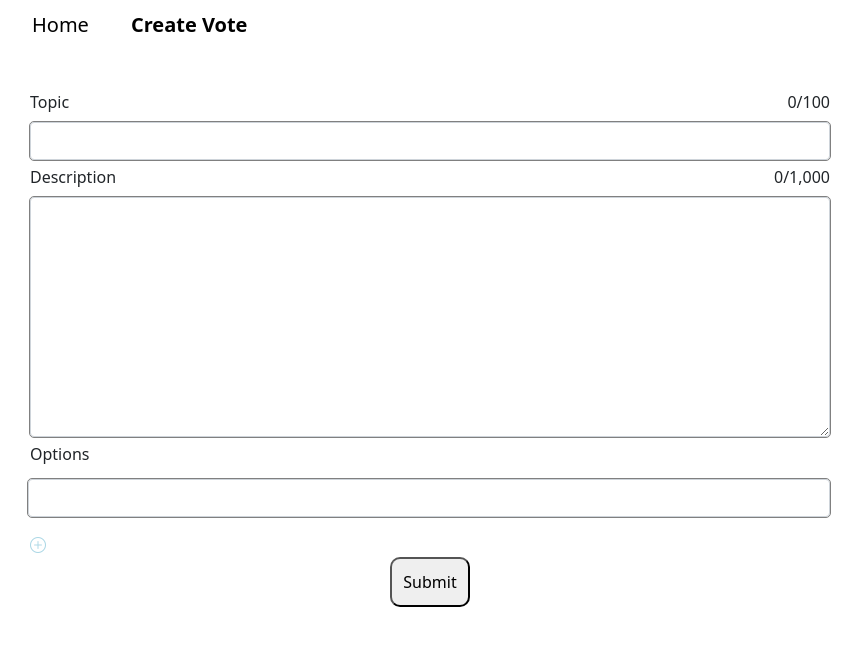
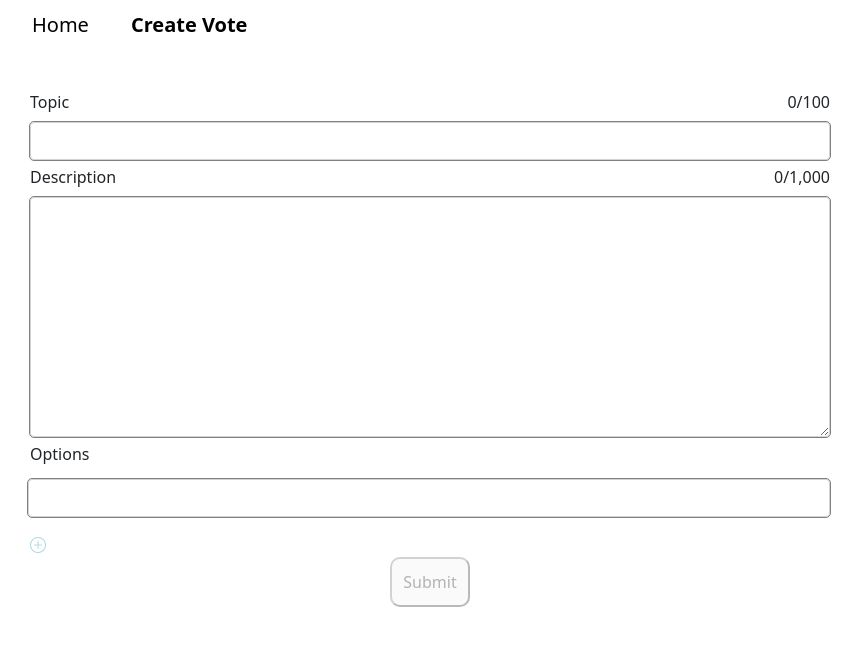
Before and after one commit to PAFFx/voting-app, an Angular app: page /create-vote in a window 1280 px wide. Shown: the top 646 px of the page, without its empty margins (0-867 px from the left). Built offline with nearby package versions, Linux system fonts and the light colour scheme.

Commit message:
read create-vote form

```diff
--- a/src/app/components/nav-bar/nav-bar.component.html
+++ b/src/app/components/nav-bar/nav-bar.component.html
@@ -3,7 +3,11 @@
         Home
     </button>
     <div style="width: 10px"></div>
-  <button routerLink="/create-vote" routerLinkActive="active" class="header-button">
+    <button
+        routerLink="/create-vote"
+        routerLinkActive="active"
+        class="header-button"
+    >
         Create Vote
     </button>
 </mat-toolbar>
--- a/src/app/components/nav-bar/nav-bar.component.ts
+++ b/src/app/components/nav-bar/nav-bar.component.ts
@@ -1,4 +1,4 @@
-import { Component, Input } from '@angular/core'
+import { Component } from '@angular/core'
 import { MatMenuModule } from '@angular/material/menu'
 import { MatToolbarModule } from '@angular/material/toolbar'
 
@@ -11,6 +11,4 @@ import { RouterLink, RouterLinkActive } from '@angular/router'
   styleUrls: ['./nav-bar.component.scss'],
   imports: [MatMenuModule, MatToolbarModule, RouterLink, RouterLinkActive],
 })
-export class NavBar {
-  @Input() page: string = 'home'
-}
+export class NavBar { }
--- a/src/app/pages/create-vote/create-vote.component.html
+++ b/src/app/pages/create-vote/create-vote.component.html
@@ -1,41 +1,70 @@
-<header>
-  <nav-bar />
-</header>
+<nav-bar></nav-bar>
 
 <body>
     <div class="frame">
+        <form [formGroup]="createVoteGroup" (submit)="onSubmit()">
             <div>
                 <div class="space-between-row">
                     <label for="form-label" class="form-label">Topic</label>
                     <label for="form-label" class="form-label">0/100</label>
                 </div>
-      <input type="text" class="form-control" id="topic-form" />
+                <input
+                    type="text"
+                    class="form-control"
+                    formControlName="topicName"
+                />
             </div>
 
             <div>
                 <div class="space-between-row">
-        <label for="form-label" class="form-label">Description</label>
+                    <label for="form-label" class="form-label"
+                        >Description</label
+                    >
                     <label for="form-label" class="form-label">0/1,000</label>
                 </div>
-      <textarea type="text" class="form-control wide" id="topic-form"></textarea>
+                <textarea
+                    type="text"
+                    class="form-control wide"
+                    formControlName="description"
+                ></textarea>
             </div>
 
             <div>
                 <label for="form-label" class="form-label">Options</label>
 
                 <ul>
-        <li *ngFor="let option of optionForms" class="no-bullets">
-          <input type="text" class="form-control" id="topic-form" />
+                    <li
+                        *ngFor="
+                            let option of optionForms.controls;
+                            let i = index
+                        "
+                        class="no-bullets"
+                    >
+                        <input
+                            type="text"
+                            class="form-control"
+                            [formControl]="option"
+                        />
                     </li>
                 </ul>
             </div>
 
             <div style="width: 100%; justify-content: start; margin-top: 10px">
-      <i class="bi bi-plus-circle add-option" (click)="addOption()"></i>
+                <i
+                    class="bi bi-plus-circle add-option"
+                    (click)="addOption()"
+                ></i>
             </div>
 
             <div style="display: flex; width: 100%; justify-content: center">
-      <button type="submit" class="submit-btn">Submit</button>
+                <button
+                    type="submit"
+                    class="submit-btn"
+                    [disabled]="!createVoteGroup.valid"
+                >
+                    Submit
+                </button>
             </div>
+        </form>
     </div>
 </body>
--- a/src/app/pages/create-vote/create-vote.component.ts
+++ b/src/app/pages/create-vote/create-vote.component.ts
@@ -2,19 +2,51 @@ import { Component } from '@angular/core'
 import { CommonModule } from '@angular/common'
 
 import { NavBar } from '../../components/nav-bar/nav-bar.component'
-import { BootstrapIcons, BootstrapIconsModule } from 'ng-bootstrap-icons'
+import {
+  FormControl,
+  FormGroup,
+  FormArray,
+  ReactiveFormsModule,
+  Validators,
+} from '@angular/forms'
 
 @Component({
   selector: 'create-vote',
   standalone: true,
   templateUrl: './create-vote.component.html',
   styleUrl: './create-vote.component.scss',
-  imports: [NavBar, CommonModule],
+  imports: [NavBar, CommonModule, ReactiveFormsModule],
 })
 export class CreateVote {
-  optionForms: string[] = ['']
+  optionsCount: number = 1
+  optionForms = new FormArray([new FormControl('', Validators.required)])
 
+  constructor() {
+    console.log('hello')
+  }
+
+  createVoteGroup = new FormGroup({
+    topicName: new FormControl('', [
+      Validators.required,
+      Validators.maxLength(100),
+    ]),
+    description: new FormControl('', [
+      Validators.required,
+      Validators.maxLength(1000),
+    ]),
+  })
   addOption() {
-    this.optionForms.push('')
+    this.optionForms.push(new FormControl('', Validators.required))
+    this.optionsCount += 1
+  }
+
+  onSubmit() {
+    if (this.createVoteGroup.valid) {
+      const formData = {
+        ...this.createVoteGroup.value,
+        options: this.optionForms.value,
+      }
+      console.log(formData)
+    }
   }
 }
```
Also changed, not shown: src/app/pages/topic-menu/topic-menu-component.html (indentation only). Lines whose indentation alone changed are shown as unchanged.
